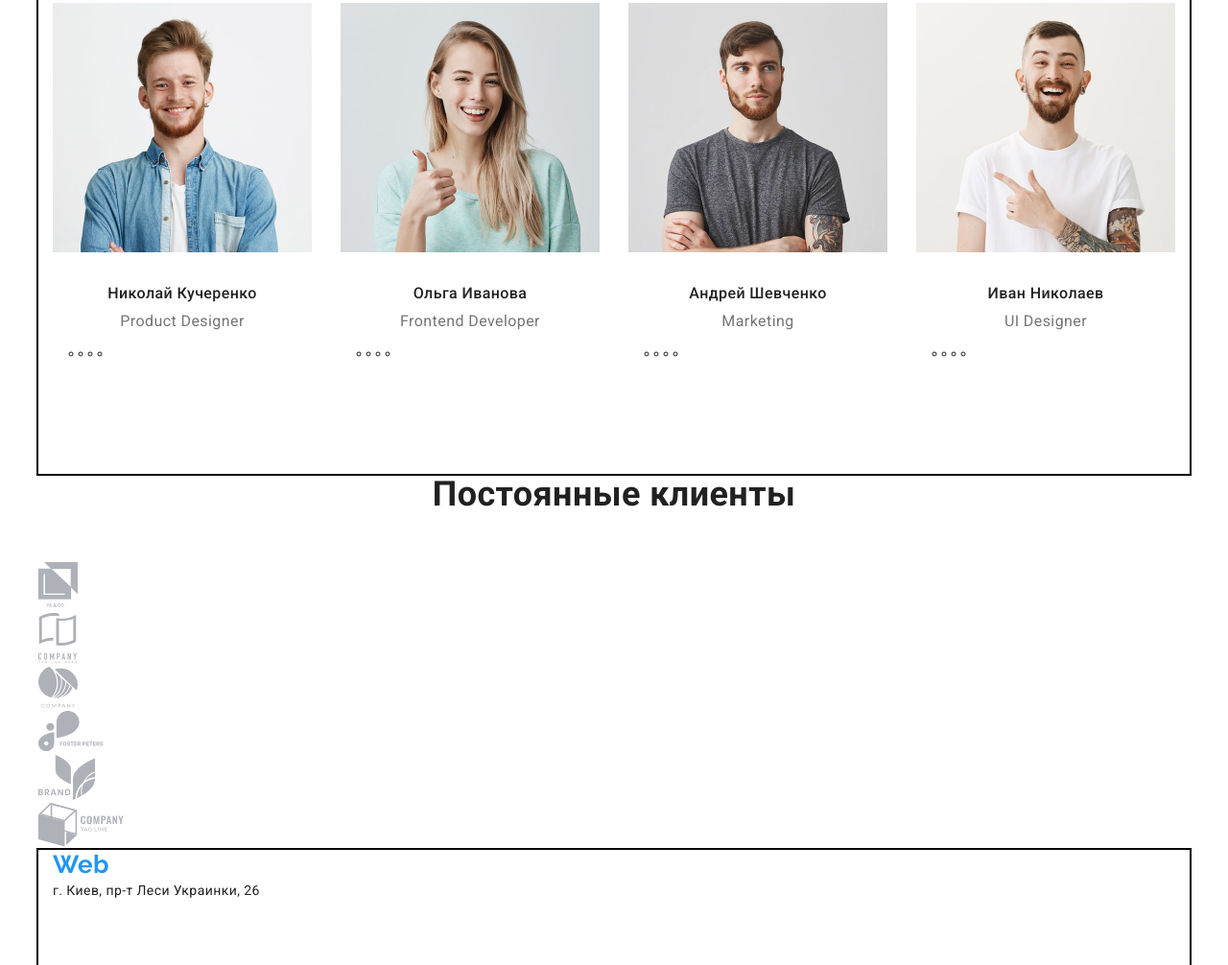
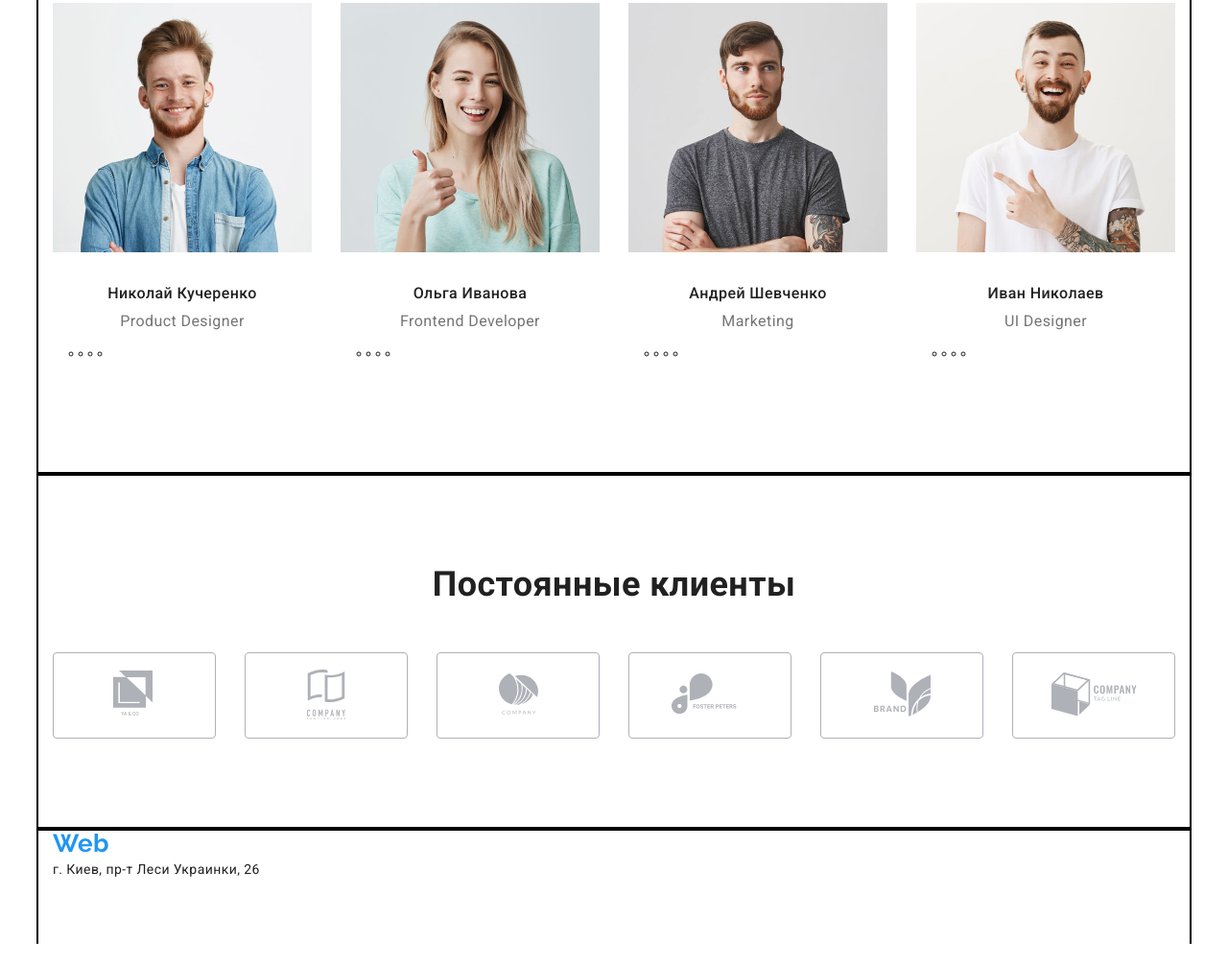
Before and after one commit to Liliia-Pedorych/goit-markup-hw-03, a plain HTML site: page index.html in a window 1280 px wide. Shown: the part 1745-2751 px from the top of the page at 96% size. After the commit the page ends 2729 px from the top, so only its background shows below. Drawn offline with Linux system fonts and the light colour scheme.

Commit message:
Додає геометрію секції Клієнти

```diff
--- a/css/styles.css
+++ b/css/styles.css
@@ -3,7 +3,6 @@
   --text-color: #757575;
   --accent-color: #2196f3;
 }
-
 body {
   background-color: #ffffff;
   color: var(--title-color);
@@ -12,27 +11,22 @@ body {
   letter-spacing: 0.03em;
   margin: 0;
 }
-
 html {
   box-sizing: border-box;
 }
-
 *,
 *::before,
 *::after {
   box-sizing: inherit;
 }
-
 .list {
   list-style: none;
   margin: 0px;
 }
-
 .link {
   text-decoration: none;
   display: block;
 }
-
 .container {
   width: 1200px;
   padding-right: 15px;
@@ -53,34 +47,27 @@ html {
   display: flex;
   align-items: center;
 }
-
 .navigation-list {
   display: flex;
 }
-
 .navigation-list-item:not(:last-child) {
   margin-right: 50px;
 }
-
 .logo {
   margin-right: 85px;
 }
-
 .navigation-list-item-link {
   padding-top: 31px;
   padding-bottom: 33px;
 }
-
 .address-list {
   display: flex;
 }
-
 .header .container {
   display: flex;
   align-items: center;
   justify-content: space-between;
 }
-
 .header .address-list-item:not(:last-child) {
   margin-right: 50px;
 }
@@ -120,8 +107,11 @@ html {
 
 .hero {
   background-color: cadetblue;
+  justify-content: center;
+  text-align: center;
+  padding-top: 200px;
+  padding-bottom: 200px;
 }
-
 .hero-title {
   font-weight: 900;
   font-size: 44px;
@@ -130,17 +120,13 @@ html {
   letter-spacing: 0.06em;
   text-transform: uppercase;
   color: #ffffff;
-  /* width: 696px; */
-  padding-top: 200px;
   margin-top: 0px;
   margin-bottom: 30px;
 }
-
-.order {
+/* .order {
   display: flex;
   justify-content: center;
-  padding-bottom: 200px;
-}
+} */
 
 .hero .button {
   font-weight: 700;
@@ -162,25 +148,23 @@ html {
 
 /* Преимущества */
 
+.advantages {
+  padding-top: 119px;
+  padding-bottom: 94px;
+}
 .advantages-list {
   display: flex;
-  padding-top: 119px;
-  padding-bottom: 94px;
   padding-left: 0;
 }
-
 .advantages-list-item {
   width: 270px;
 }
-
 .advantages-list-item:not(:last-child) {
   margin-right: 30px;
 }
-
 .advantages-list-item-icon {
   margin-bottom: 55px;
 }
-
 .subtitle {
   font-weight: 700;
   font-size: 14px;
@@ -188,12 +172,10 @@ html {
   text-transform: uppercase;
   color: var(--title-color);
 }
-
 .advantages-list .subtitle {
   margin-top: 0;
   margin-bottom: 10px;
 }
-
 .description {
   font-weight: 400;
   line-height: 1.71;
@@ -203,6 +185,9 @@ html {
 
 /* Чем мы занимаемся */
 
+.services {
+  padding-bottom: 94px;
+}
 .title {
   font-weight: 700;
   font-size: 36px;
@@ -212,17 +197,13 @@ html {
   margin-top: 0;
   margin-bottom: 50px;
 }
-
 .services-list {
   display: flex;
-  padding-bottom: 94px;
   padding-left: 0;
 }
-
 .services-list-item:not(:last-child) {
   margin-right: 30px;
 }
-
 .services-list-item .subtitle {
   text-align: center;
   color: #ffffff;
@@ -232,18 +213,18 @@ html {
 
 /* Наша команда */
 
+.team {
+  padding-top: 94px;
+  padding-bottom: 94px;
+}
 .team .title {
   margin-top: 0;
   margin-bottom: 50px;
-  padding-top: 94px;
 }
-
 .team-list {
   display: flex;
-  padding-bottom: 94px;
   padding-left: 0;
 }
-
 .team-list-item:not(:last-child) {
   margin-right: 30px;
 }
@@ -256,7 +237,6 @@ html {
 .social-links-item:not(:last-child) {
   margin-right: 10px;
 }
-
 .team-list-item-name {
   font-weight: 500;
   font-size: 16px;
@@ -277,6 +257,27 @@ html {
 }
 
 /* Постоянные клиенты */
+
+.clients {
+  padding-top: 94px;
+  padding-bottom: 94px;
+}
+.clients-list {
+  display: flex;
+  padding-left: 0;
+}
+.clients-list-item {
+  display: flex;
+  width: 170px;
+  height: 90px;
+  border: 1px solid #afb1b8;
+  border-radius: 4px;
+  justify-content: center;
+  align-items: center;
+}
+.clients-list-item:not(:last-child) {
+  margin-right: 30px;
+}
 
 /* Футер */
 .footer .logo {
--- a/index.html
+++ b/index.html
@@ -64,9 +64,7 @@
       <!-- Герой -->
       <section class="hero container">
         <h1 class="hero-title">Эффективные решения для вашего бизнеса</h1>
-        <div class="order">
-          <button type="button" class="button">Заказать услугу</button>
-        </div>
+        <button type="button" class="button">Заказать услугу</button>
       </section>
       <!-- Преимущества -->
       <section class="advantages container">
@@ -258,7 +256,7 @@
         </ul>
       </section>
       <!-- Постоянные клиенты -->
-      <section class="clients">
+      <section class="clients container">
         <h2 class="title">Постоянные клиенты</h2>
         <ul class="clients-list list">
           <li class="clients-list-item">
```
